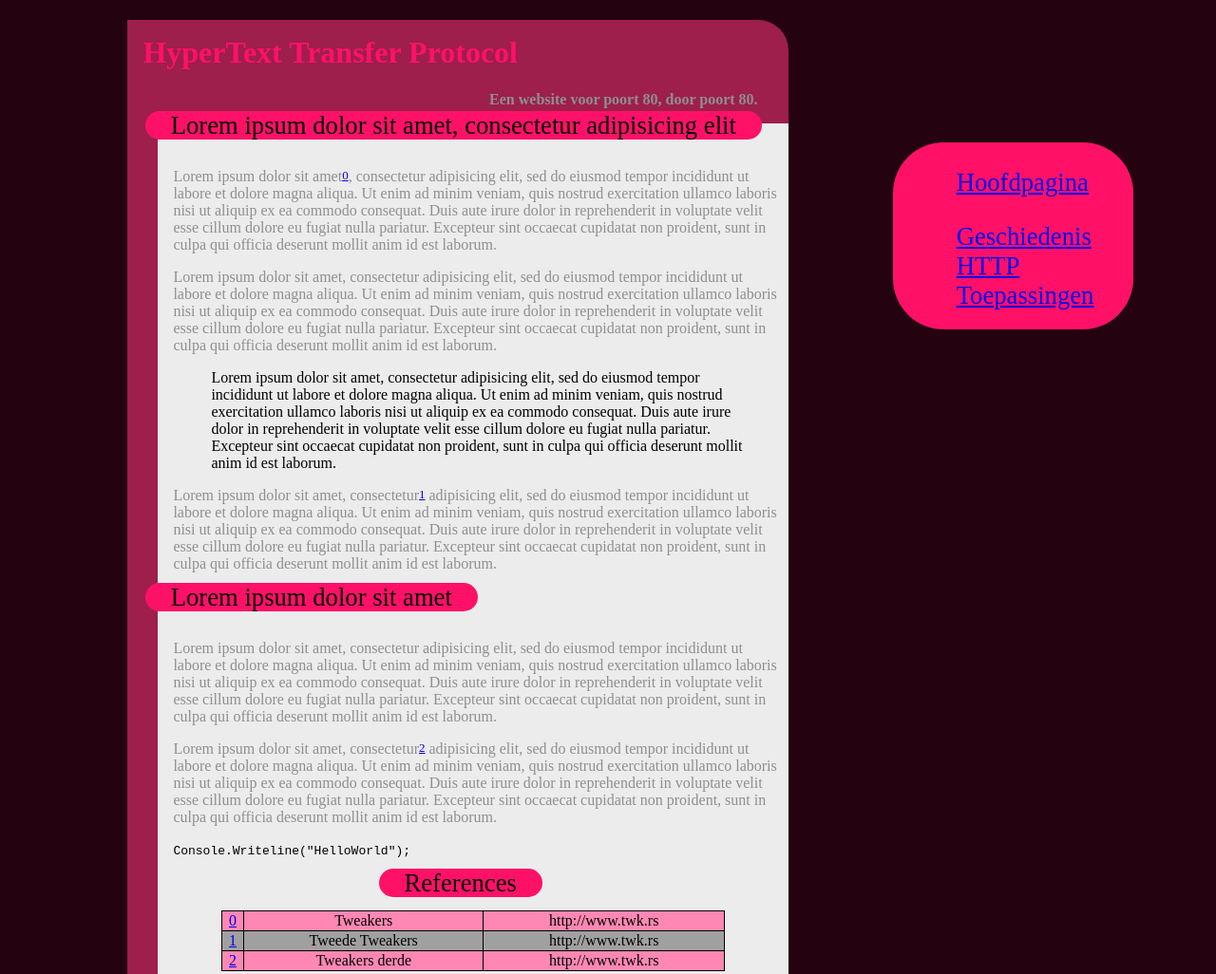
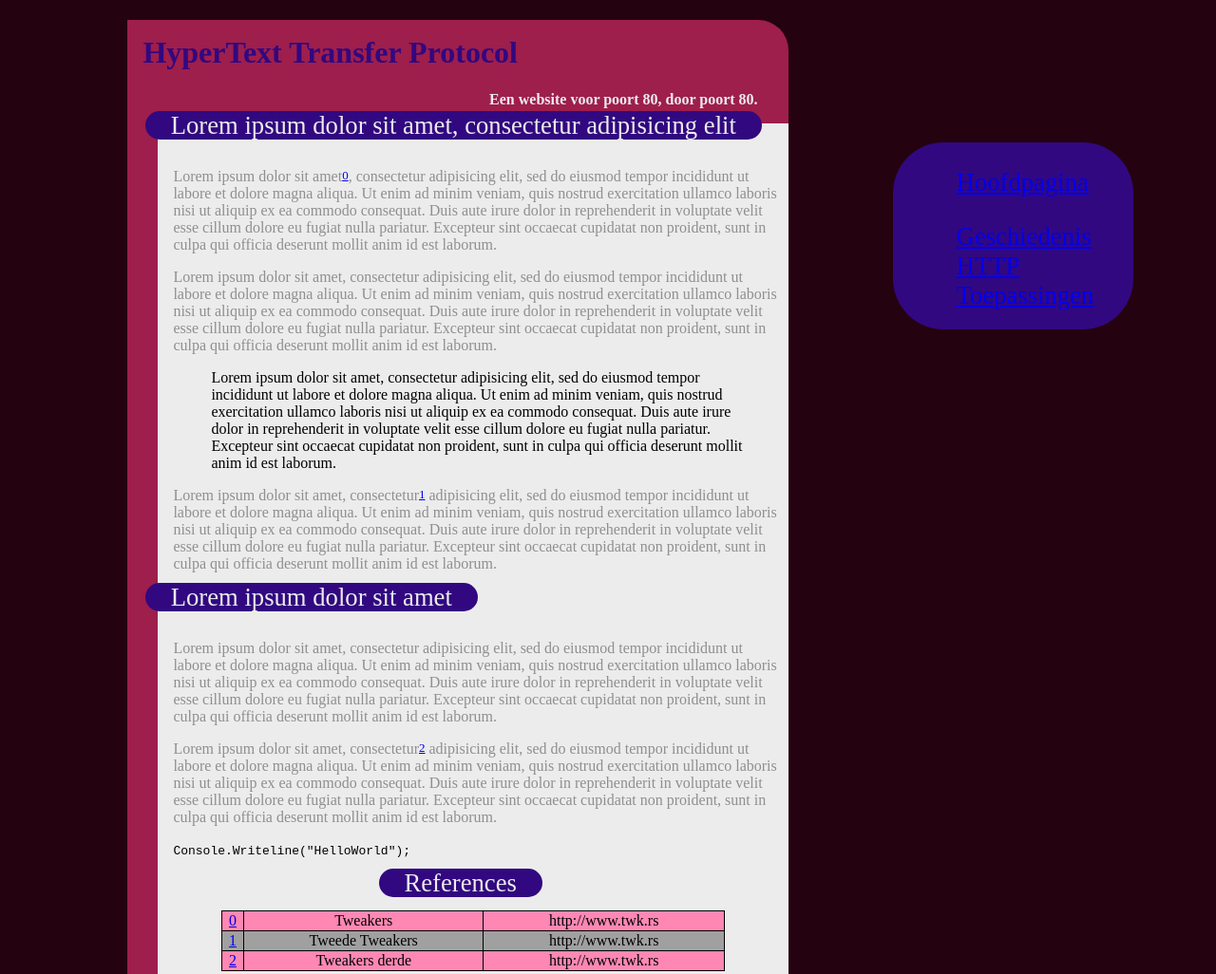
Before and after one commit to Asteryz/WebSerbah, a plain HTML site: page index.html in a window 1280 px wide. Shown: the top 1026 px of the page at 95% size. Drawn offline with Linux system fonts and the light colour scheme.

Commit message:
nieuwe kleur

```diff
--- a/style/basic.css
+++ b/style/basic.css
@@ -9,7 +9,7 @@ header
 }
 header h1
 {
-  color:#FF1168;
+  color:#310880;
   padding-left:0.5em;
   padding-top:0.5em;
 }
@@ -18,7 +18,7 @@ header p
   padding-right:2em;
   text-align:right;
   font-weight:bold;
-  color:#8F8F8F;
+  color:#ECECEC;
 }
 /* Website container */
 div.container
@@ -52,7 +52,8 @@ section span
   padding-right:1em;
   padding-left:1em;
   font-size:20pt;
-  background-color:#FF1168;
+  background-color:#310880;
+  color: #ECECEC;
 }
 /* Section content */
 section div
```
